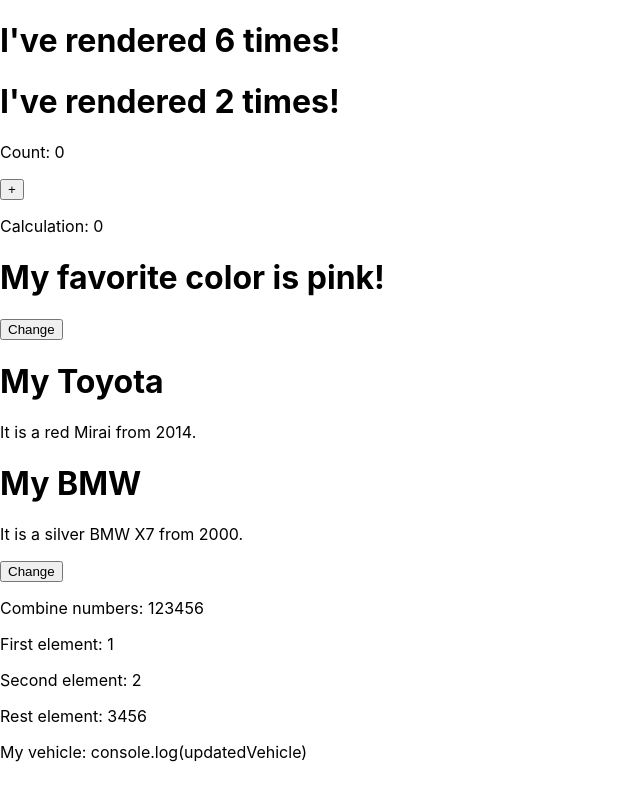
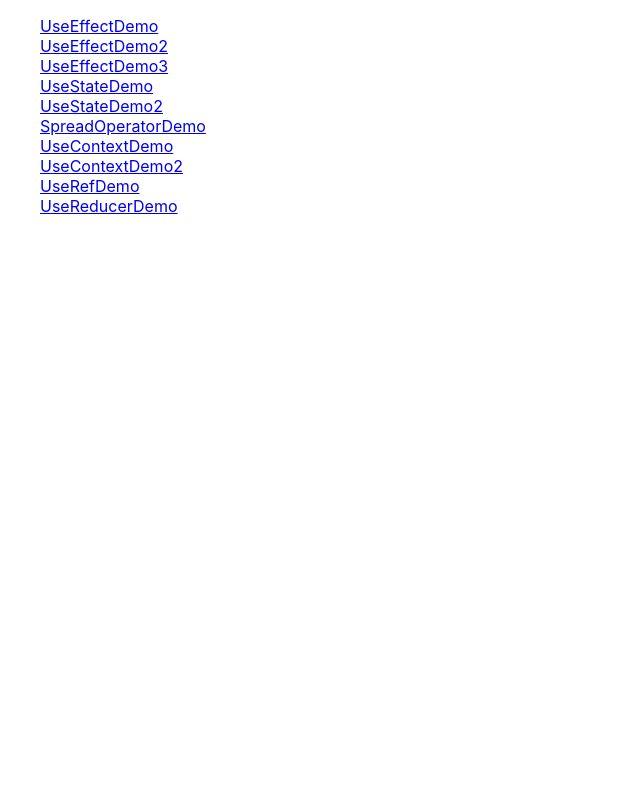
Before and after one commit to LD0315/reactHooks, a React (Create React App) app: page / in a window 1280 px wide. Shown: the top 788 px of the page, without its empty margins (0-640 px from the left). Built offline with nearby package versions, Linux system fonts and the light colour scheme.

Commit message:
add router

```diff
--- a/package.json
+++ b/package.json
@@ -34,5 +34,8 @@
       "last 1 firefox version",
       "last 1 safari version"
     ]
+  },
+  "devDependencies": {
+    "react-router-dom": "^6.6.2"
   }
 }
--- a/src/App.js
+++ b/src/App.js
@@ -1,4 +1,6 @@
 import React from 'react'
+import { BrowserRouter, Routes, Route } from "react-router-dom";
+import Layout from './components/Layout/Layout';
 import SpreadOperatorDemo from './components/SpreadOperator/SpreadOperatorDemo'
 import UseContextDemo from './components/UseContext/UseContextDemo'
 import UseContextDemo2 from './components/UseContext/UseContextDemo2'
@@ -12,17 +14,21 @@ import UseStateDemo2 from './components/UseState/UseStateDemo2'
 
 export default function App()  {
   return (
-    <>
-      <UseEffectDemo />
-      <UseEffectDemo2 />
-      <UseEffectDemo3 />
-      <UseStateDemo />
-      <UseStateDemo2 />
-      <SpreadOperatorDemo />
-      <UseContextDemo />
-      <UseContextDemo2 />
-      <UseRefDemo />
-      <UseReducerDemo />
-    </>
+    <BrowserRouter>
+    <Routes>
+      <Route path="/" element={<Layout />}>
+        <Route path="useEffectDemo" element={<UseEffectDemo />} />
+        <Route path="useEffectDemo2" element={<UseEffectDemo2 />} />
+        <Route path="useEffectDemo3" element={<UseEffectDemo3 />} />
+        <Route path="useStateDemo" element={<UseStateDemo />} />
+        <Route path="useStateDemo2" element={<UseStateDemo2 />} />
+        <Route path="spreadOperatorDemo" element={<SpreadOperatorDemo />} />
+        <Route path="useContextDemo" element={<UseContextDemo />} />
+        <Route path="useContextDemo2" element={<UseContextDemo2 />} />
+        <Route path="useRefDemo" element={<UseRefDemo />} />
+        <Route path="useReducerDemo" element={<UseReducerDemo />} />
+      </Route>
+    </Routes>
+    </BrowserRouter>
   )
 }
--- /dev/null
+++ b/src/components/Layout/Layout.jsx
@@ -0,0 +1,47 @@
+import { Outlet, Link } from "react-router-dom";
+import './layoutStyle.css'
+
+const Layout = () => {
+  return (
+    <>
+      <nav>
+        <ul>
+          <li>
+            <Link to="/useEffectDemo">UseEffectDemo</Link>
+          </li>
+          <li>
+            <Link to="/useEffectDemo2">UseEffectDemo2</Link>
+          </li>
+          <li>
+            <Link to="/useEffectDemo3">UseEffectDemo3</Link>
+          </li>
+          <li>
+            <Link to="/useStateDemo">UseStateDemo</Link>
+          </li>
+          <li>
+            <Link to="/useStateDemo2">UseStateDemo2</Link>
+          </li>
+          <li>
+            <Link to="/spreadOperatorDemo">SpreadOperatorDemo</Link>
+          </li>
+          <li>
+            <Link to="/useContextDemo">UseContextDemo</Link>
+          </li>
+          <li>
+            <Link to="/useContextDemo2">UseContextDemo2</Link>
+          </li>
+          <li>
+            <Link to="/useRefDemo">UseRefDemo</Link>
+          </li>
+          <li>
+            <Link to="/useReducerDemo">UseReducerDemo</Link>
+          </li>
+        </ul>
+      </nav>
+
+      <Outlet />
+    </>
+  )
+};
+
+export default Layout;
--- /dev/null
+++ b/src/components/Layout/layoutStyle.css
@@ -0,0 +1,3 @@
+li {
+    list-style-type: none;
+}
```
Also changed, not shown: 1 other file (tests, documents, lock files or other folders).
